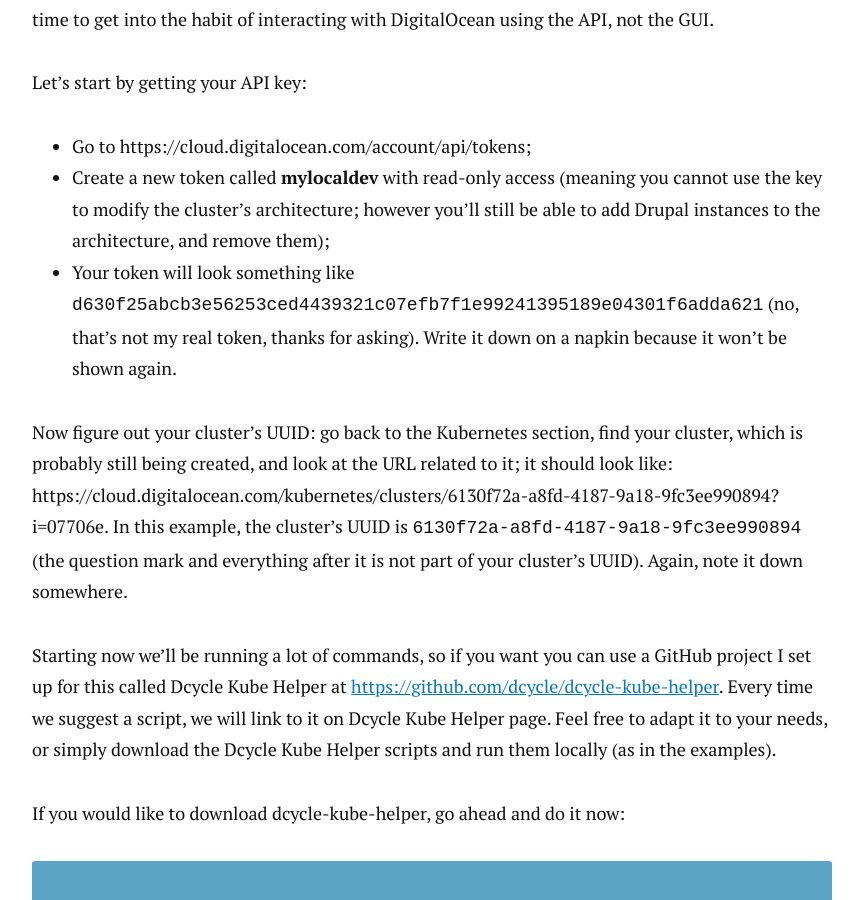
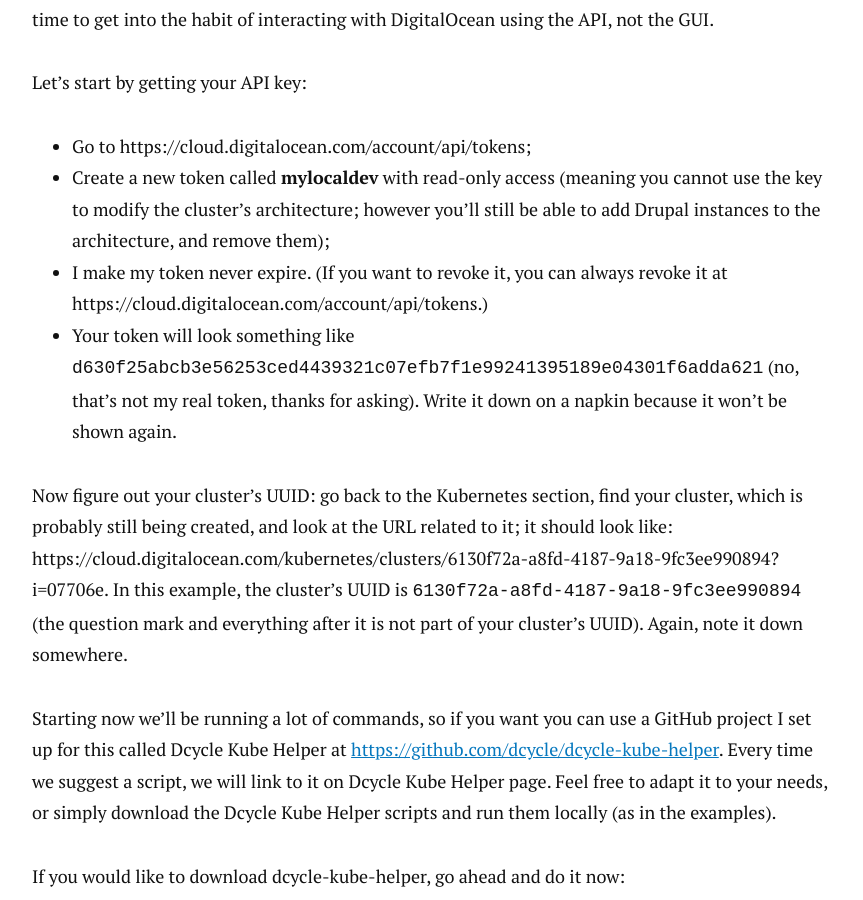
Before and after one commit to alberto56/dcycleblog, a Jekyll site: the page built from kubernetes/03-api-not-gui/index.md, in a window 1280 px wide and 900 px high, scrolled down 671 px. Shown: the whole window, without its empty margins (208-1071 px from the left). Built offline with Jekyll 4.4.1, drawn with Linux system fonts in a browser that asks for light colours; nearby versions of some CDN libraries; comment, search, counter and statistics services are not loaded.

Commit message:
Update index.md

```diff
--- a/kubernetes/03-api-not-gui/index.md
+++ b/kubernetes/03-api-not-gui/index.md
@@ -15,6 +15,7 @@
 
 * Go to https://cloud.digitalocean.com/account/api/tokens;
 * Create a new token called **mylocaldev** with read-only access (meaning you cannot use the key to modify the cluster's architecture; however you'll still be able to add Drupal instances to the architecture, and remove them);
+* I make my token never expire. (If you want to revoke it, you can always revoke it at https://cloud.digitalocean.com/account/api/tokens.)
 * Your token will look something like `d630f25abcb3e56253ced4439321c07efb7f1e99241395189e04301f6adda621` (no, that's not my real token, thanks for asking). Write it down on a napkin because it won't be shown again.
 
 Now figure out your cluster's UUID: go back to the Kubernetes section, find your cluster, which is probably still being created, and look at the URL related to it; it should look like: https://cloud.digitalocean.com/kubernetes/clusters/6130f72a-a8fd-4187-9a18-9fc3ee990894?i=07706e. In this example, the cluster's UUID is `6130f72a-a8fd-4187-9a18-9fc3ee990894` (the question mark and everything after it is not part of your cluster's UUID). Again, note it down somewhere.
```
